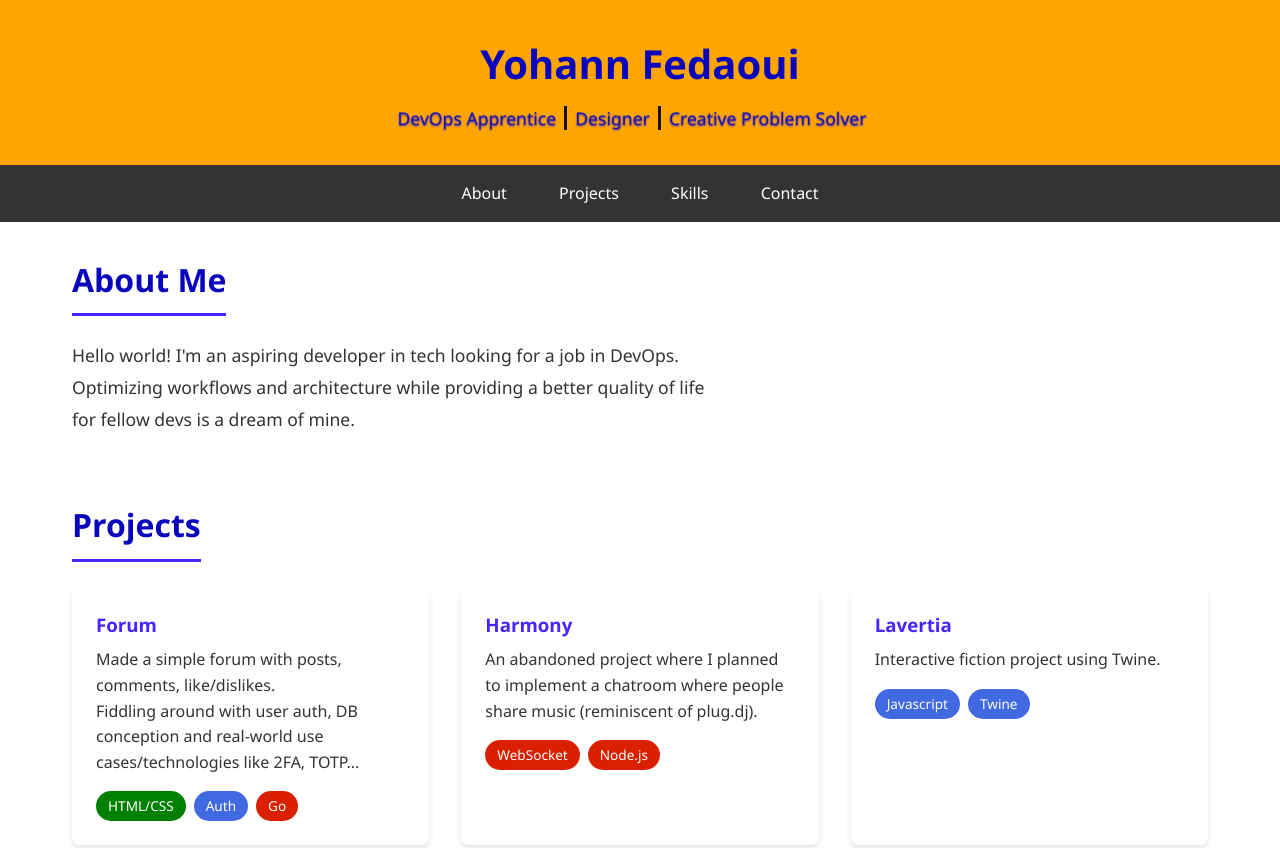
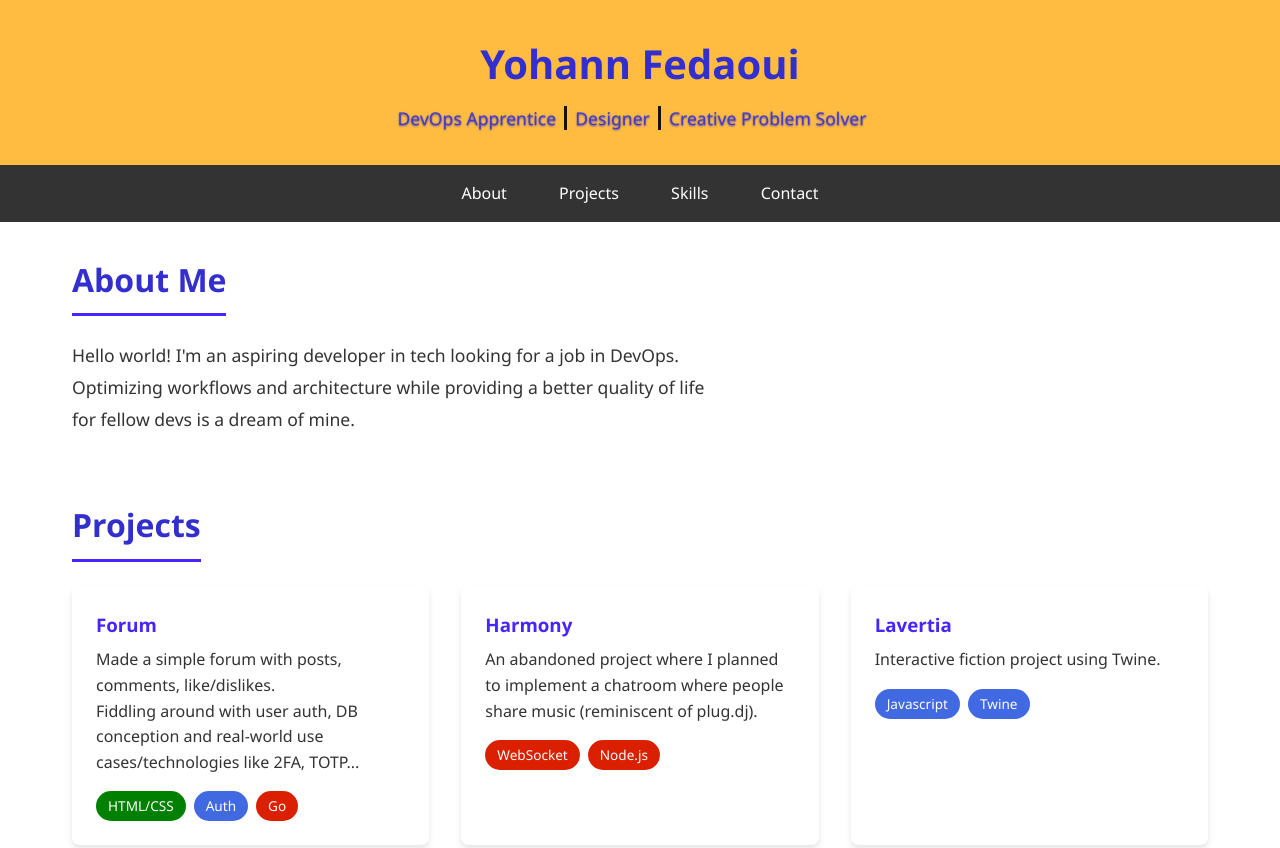
Before and after one commit to terapty-returns/terapty-returns, a plain HTML site: page index.html in a window 1280 px wide. Shown: the top 848 px of the page. Drawn offline with Linux system fonts and the light colour scheme.

Commit message:
Tweaked colors for better visual effect

```diff
--- a/style.css
+++ b/style.css
@@ -11,7 +11,7 @@ body {
 }
 
 header {
-    background: orange;
+    background: var(--header-color);
     color: var(--dark-blue);
     padding: 2rem;
     text-align: center;
@@ -28,7 +28,7 @@ header span {
     margin-right: 0.5rem;
     padding-right: 0.5rem;
     border-right: solid black;
-    text-shadow: 0 1px 2px blue;
+    text-shadow: 0 1px 2px var(--dark-blue);
 }
 header span:last-child {
     border-right: none;
@@ -212,6 +212,12 @@ footer {
     margin-top: 4rem;
 }
 
+footer a {
+    color: white;
+}
+footer a:visited {
+    color: white;
+}
 @media (max-width: 768px) {
     header h1 {
         font-size: 1.8rem;
@@ -228,10 +234,11 @@ footer {
 }
 
 :root {
+    --header-color: #FFBC41;
     --default-text-color: #333;
     --card-bg: white;
 
-    --dark-blue: #0805BC;
+    --dark-blue: #322FCE;
     --light-blue: #4625FF;
     --soft-blue: #767EFF;
     --front-bg: green;
```
